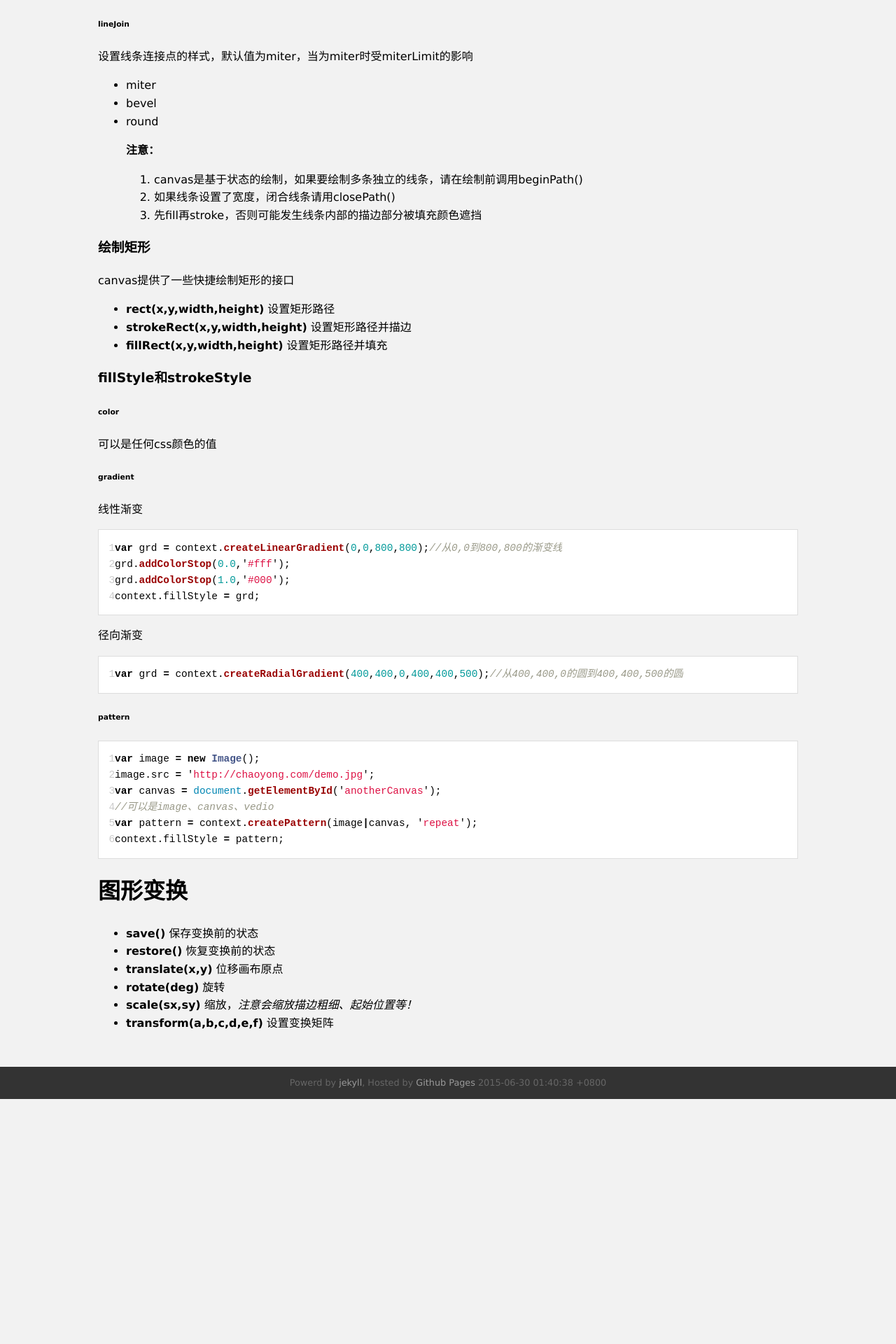
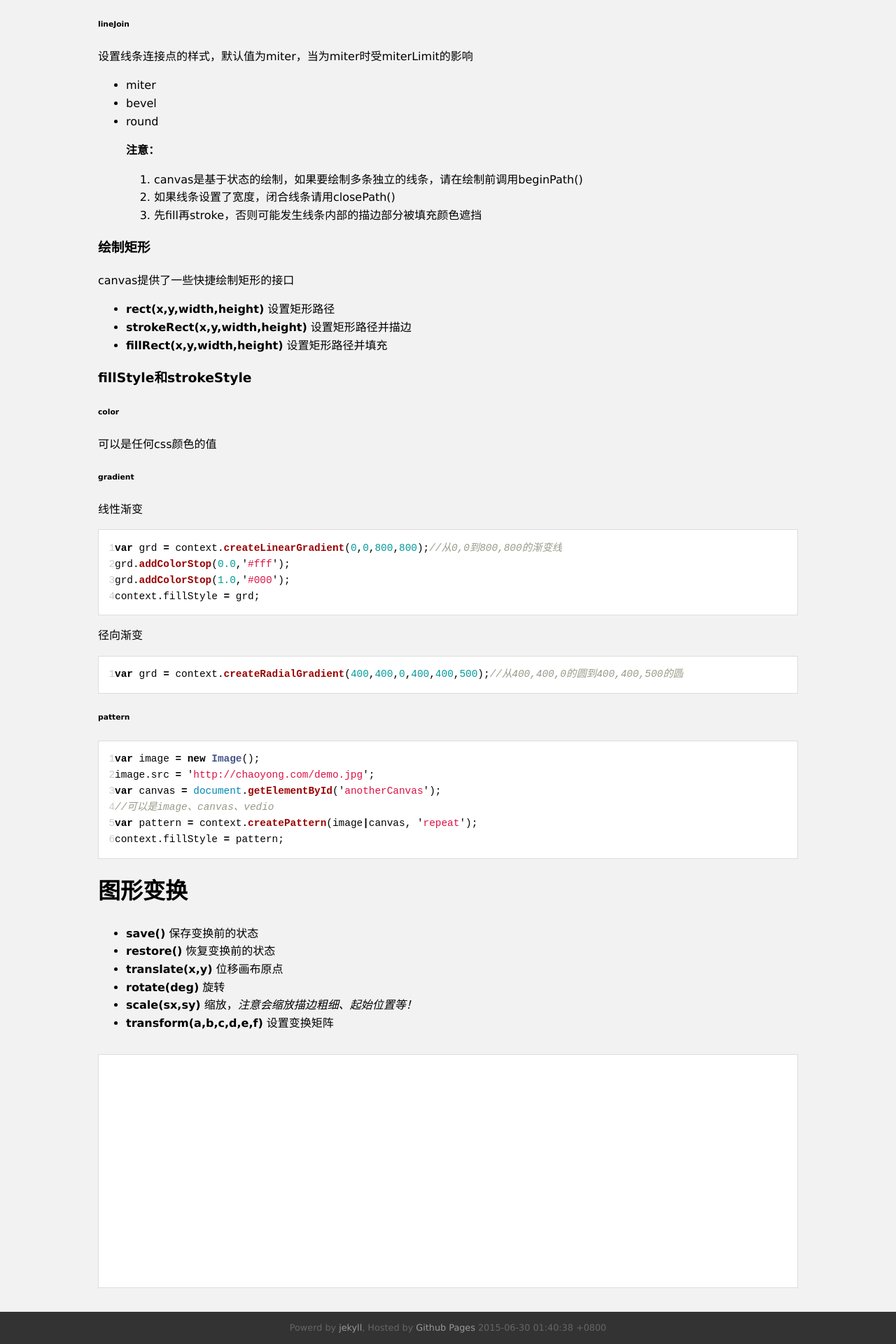
Before and after one commit to bravelincy/joenil.github.io, a Jekyll site: the page built from _posts/2015-06-30-canvas学习笔记.md, in a window 1280 px wide. Shown: the part 1311-3231 px from the top of the page at 70% size. Built offline with Jekyll 4.4.1, drawn with Linux system fonts in a browser that asks for light colours; before the commit the page ends 2881 px from its top, so only the background shows below that.

Commit message:
添加友言评论系统

```diff
--- a/_layouts/post.html
+++ b/_layouts/post.html
@@ -5,6 +5,15 @@
 	<title>{{ page.title }}</title>
 	<link rel="stylesheet" href="{{ site.base }}css/style.css">
 	<link rel="stylesheet" href="{{ site.base }}css/syntax.css">
+	<style>
+		#uyan_frame {
+			background: #fff;
+			padding: 1em;
+			margin-top: 2em;
+			min-height: 300px;
+			border: 1px solid #ddd;
+		}
+	</style>
 </head>
 <body>
 	{% include header.html %}
@@ -21,6 +30,10 @@
 			{% endif %}
 			{{ content }}
 		</article>
+		<!-- UY BEGIN -->
+		<div id="uyan_frame"></div>
+		<script type="text/javascript" src="http://v2.uyan.cc/code/uyan.js?uid=2043181"></script>
+		<!-- UY END -->
 	</div>
 	{% include footer.html %}
 </body>
```
